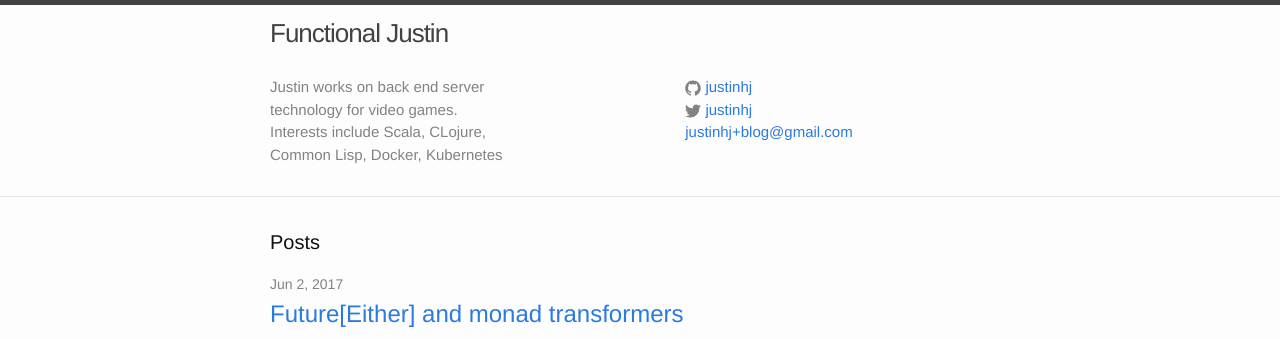
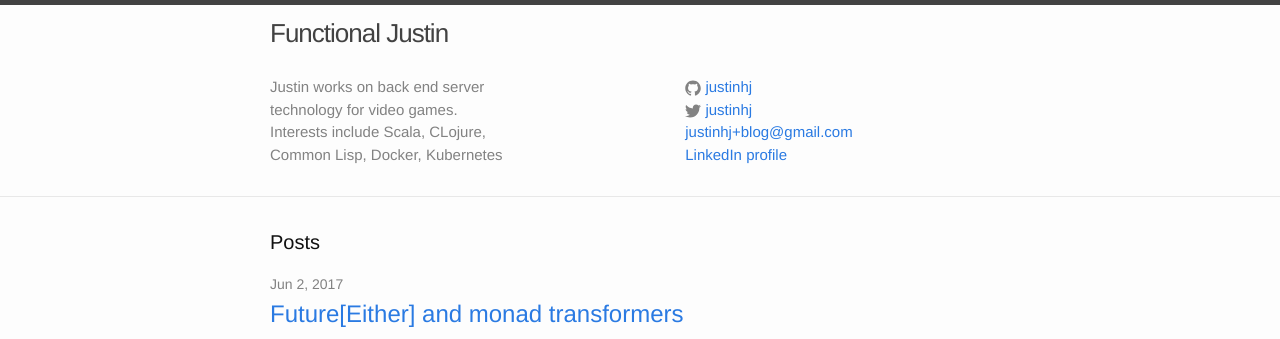
Before and after one commit to justinhj/justinhj.github.io, a Jekyll site: the page built from index.html, in a window 1280 px wide and 900 px high. Shown: the top 339 px of the window. Built offline with Jekyll 4.4.1, drawn with Linux system fonts in a browser that asks for light colours.

Commit message:
add linked in link

```diff
--- a/_includes/header.html
+++ b/_includes/header.html
@@ -35,6 +35,7 @@
           </li>
           {% endif %}
 	  <li><a href="mailto:{{ site.email }}">{{ site.email }}</a></li>
+	  <li><a href="https://www.linkedin.com/in/justin-heyes-jones-a95969/">LinkedIn profile</a></li>
         </ul>
       </div>
 
```
